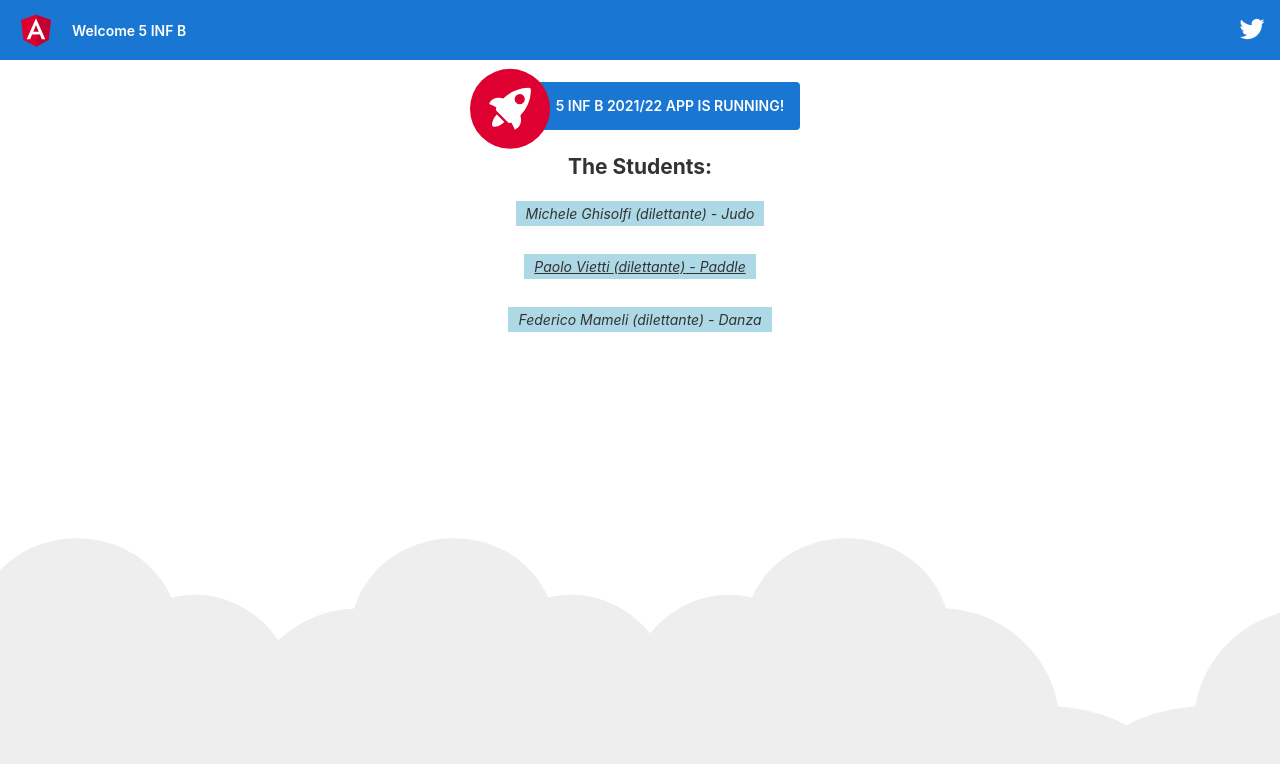
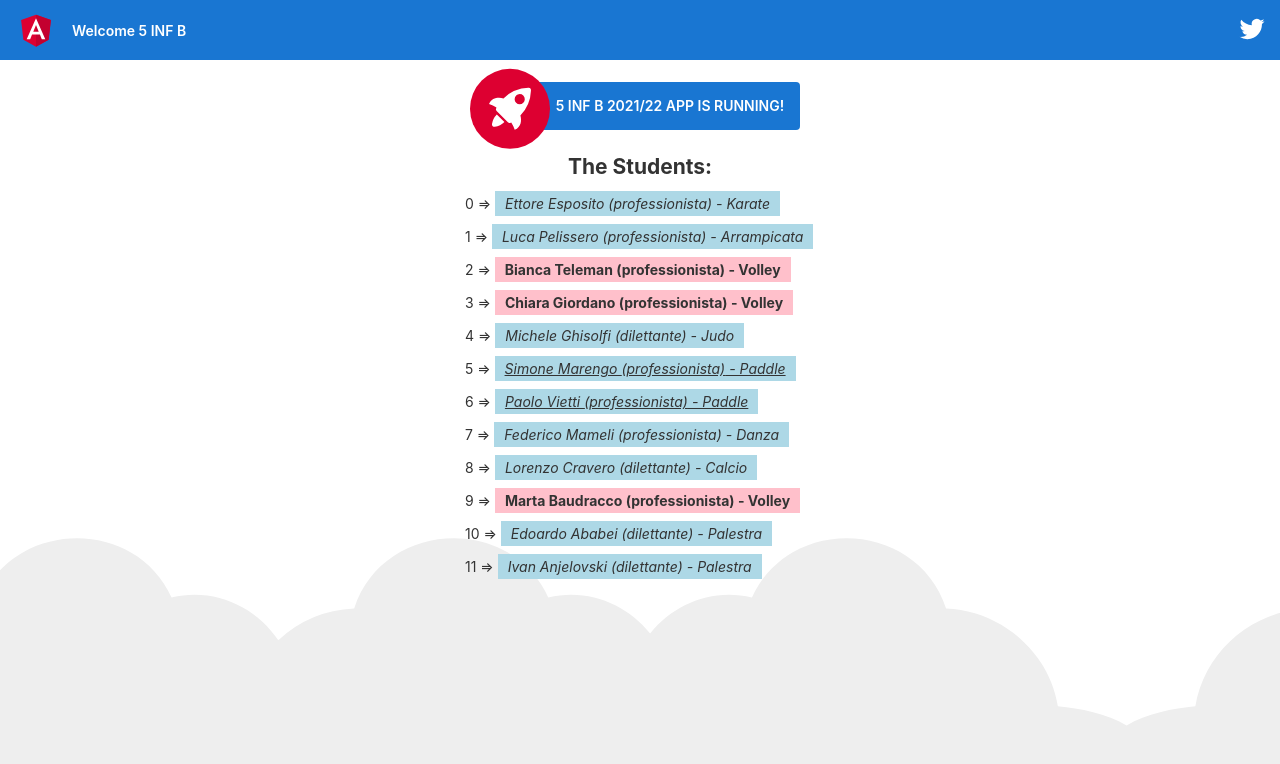
Before and after one commit to vallauri-ict/angular-course-MarengoSimone, an Angular app: page / in a window 1280 px wide. Shown: the top 764 px of the page. Built offline with nearby package versions, Linux system fonts and the light colour scheme.

Commit message:
Introduced the *ngFor directive

```diff
--- a/src/app/app.component.css
+++ b/src/app/app.component.css
@@ -12,8 +12,17 @@ h2,
 h3,
 h4,
 h5,
-h6 {
+h6, .student {
     margin: 8px 0;
+}
+
+.student {
+    min-width: 350px;
+    text-align: left;
+}
+
+.student span {
+    min-width: 40px;
 }
 
 p {
--- a/src/app/app.component.html
+++ b/src/app/app.component.html
@@ -29,10 +29,16 @@
   </div>
 
   <h2>The Students:</h2>
-  <!-- tre istanze studente -->
-  <app-student></app-student>
-  <app-student></app-student>
-  <app-student></app-student>
+  <!-- istanze studenti con *ngfor -->
+  <!--<div *ngFor="let item of studentList">
+    {{item.name}} - {{item.hobyy}}
+  </div>-->
+ <!-- <app-student *ngFor="let item of studentList" [student]="item"></app-student>-->
+  <div class="student" *ngFor="let item of studentList; let i = index">
+    <span>{{i}} => </span>
+    <app-student [student]="item"></app-student>
+  </div>
+
 
   <svg id="clouds" xmlns="http://www.w3.org/2000/svg" width="2611.084" height="485.677" viewBox="0 0 2611.084 485.677">
   <title>Gray Clouds Background</title>
--- a/src/app/app.component.ts
+++ b/src/app/app.component.ts
@@ -7,4 +7,18 @@ import { Component } from '@angular/core';
 })
 export class AppComponent {
   title = '5 INF B 2021/22';
+  studentList = [
+    { name: 'Ettore Esposito', hobby: 'Karate', gender: 'M',isPro:false },
+    { name: 'Luca Pelissero', hobby: 'Arrampicata', gender: 'M',isPro:false },
+    { name: 'Bianca Teleman', hobby: 'Volley', gender: 'F',isPro:false },
+    { name: 'Chiara Giordano', hobby: 'Volley', gender: 'F',isPro:false },
+    { name: 'Michele Ghisolfi', hobby: 'Judo', gender: 'M',isPro:false },
+    { name: 'Simone Marengo', hobby: 'Paddle', gender: 'M',isPro:false },
+    { name: 'Paolo Vietti', hobby: 'Paddle', gender: 'M',isPro:false },
+    { name: 'Federico Mameli', hobby: 'Danza', gender: 'M',isPro:false },
+    { name: 'Lorenzo Cravero', hobby: 'Calcio', gender: 'M',isPro:false },
+    { name: 'Marta Baudracco', hobby: 'Volley', gender: 'F',isPro:false },
+    { name: 'Edoardo Ababei', hobby: 'Palestra', gender: 'M',isPro:false },
+    { name: 'Ivan Anjelovski', hobby: 'Palestra', gender: 'M',isPro:false }
+  ]
 }
--- a/src/app/student/student.component.html
+++ b/src/app/student/student.component.html
@@ -4,7 +4,7 @@
 </h4> -->
 
 <!-- usiamo una direttiva più potente: ngClass - ogni classe viene applicata se viene soddisfatta la sua condizione-->
-<p class="cliccable" [ngClass]="{
+<span class="cliccable" [ngClass]="{
     'female': student.gender=='F',
     'male': student.gender=='M',
     'underlined': student.hobby=='Paddle'}" (click)="onStudentClick()">
@@ -16,4 +16,4 @@
         <span>(dilettante)</span>
     </ng-template>
      - {{ student.hobby }}
-</p>
+</span>
--- a/src/app/student/student.component.ts
+++ b/src/app/student/student.component.ts
@@ -1,4 +1,4 @@
-import { Component, OnInit } from '@angular/core';
+import { Component, Input, OnInit } from '@angular/core';
 
 @Component({
   selector: 'app-student',
@@ -6,40 +6,21 @@ import { Component, OnInit } from '@angular/core';
   styleUrls: ['./student.component.css']
 })
 export class StudentComponent implements OnInit {
+@Input() student:any;
 
-  // creazione lista studenti
-  studentList = [
-    { name: 'Ettore Esposito', hobby: 'Karate', gender: 'M',isPro:false },
-    { name: 'Luca Pelissero', hobby: 'Arrampicata', gender: 'M',isPro:true },
-    { name: 'Bianca Teleman', hobby: 'Volley', gender: 'F',isPro:false },
-    { name: 'Chiara Giordano', hobby: 'Volley', gender: 'F',isPro:true },
-    { name: 'Michele Ghisolfi', hobby: 'Judo', gender: 'M',isPro:false },
-    { name: 'Simone Marengo', hobby: 'Paddle', gender: 'M',isPro:true },
-    { name: 'Paolo Vietti', hobby: 'Paddle', gender: 'M',isPro:false },
-    { name: 'Federico Mameli', hobby: 'Danza', gender: 'M',isPro:false },
-    { name: 'Lorenzo Cravero', hobby: 'Calcio', gender: 'M',isPro:true },
-    { name: 'Marta Baudracco', hobby: 'Volley', gender: 'F',isPro:true },
-    { name: 'Edoardo Ababei', hobby: 'Palestra', gender: 'M',isPro:false },
-    { name: 'Ivan Anjelovski', hobby: 'Palestra', gender: 'M',isPro:true }
-  ]
-
-  student: any;
-
-  constructor() {
-    // tutte le volte che viene istanziato uno studente ne viene preso uno a caso nella lista
-    this.randomStudent();
-  }
-
-  private randomStudent() {
-    let num = Math.floor(Math.random() * this.studentList.length);
-    this.student = this.studentList[num];
-  }
+  constructor() {}
 
   ngOnInit(): void {
+    this.randomStudentPro();
   }
 
   onStudentClick() {
-    this.randomStudent();
+    this.student.isPro = !this.student.isPro;
+  }
+
+  private randomStudentPro() {
+    let num = Math.floor(Math.random() * 2);
+    this.student.isPro =  (num==1);
   }
 
 }
```
